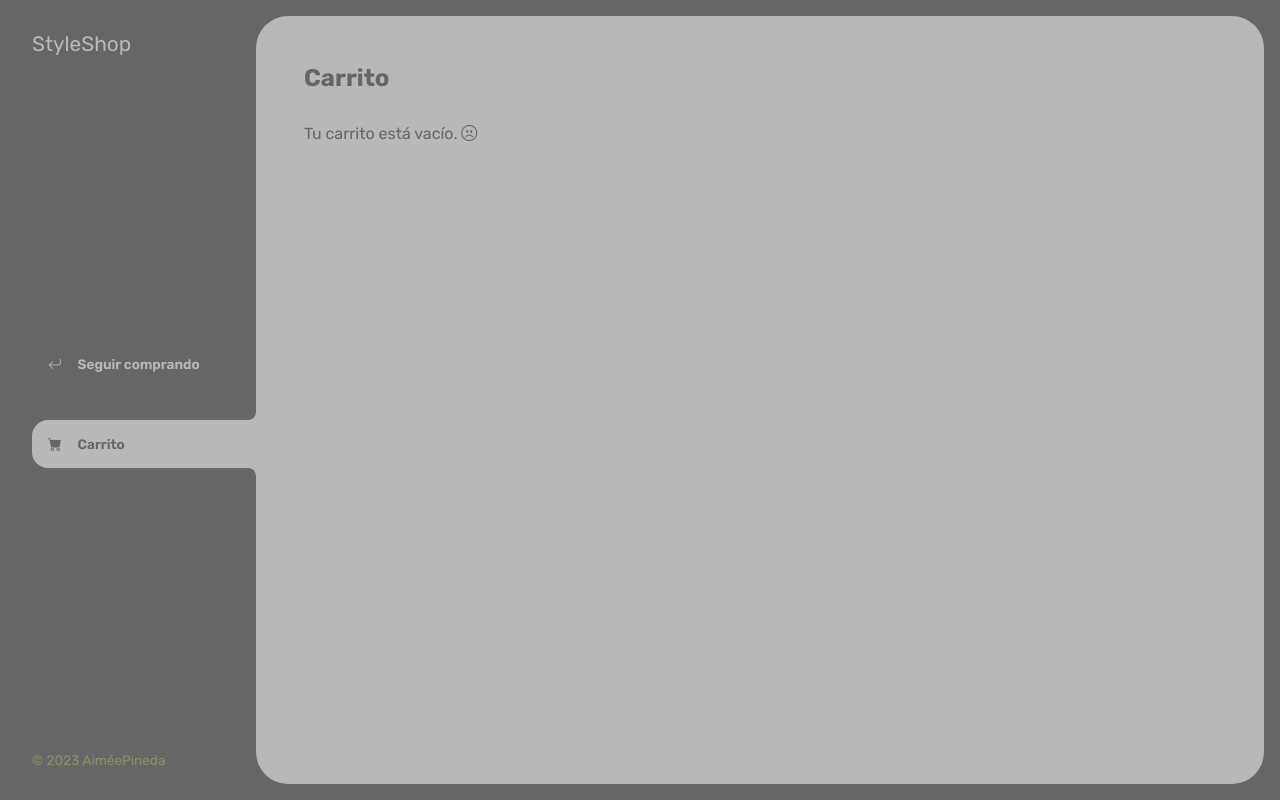
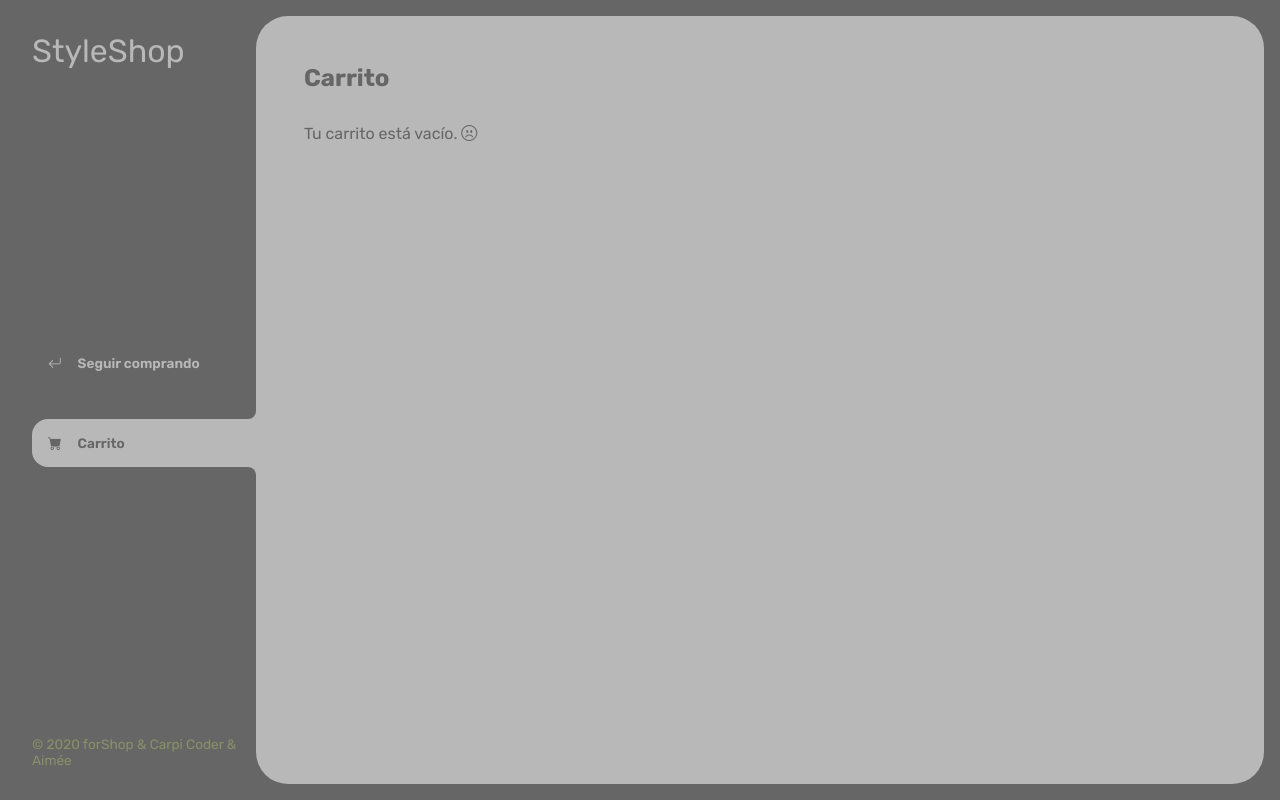
Before and after one commit to EmePin/StylesShop, a plain HTML site: page carrito.html in a window 1280 px wide. Drawn offline with nearby package versions, Linux system fonts and the light colour scheme; some packages are replaced by stand-ins of ours; a script that the page names is missing.

Commit message:
for readme

```diff
--- a/carrito.html
+++ b/carrito.html
@@ -44,7 +44,7 @@
                 </ul>
             </nav>
             <footer>
-                <p class="texto-footer">© 2023 AiméePineda</p>
+                <p class="texto-footer">© 2020 forShop & Carpi Coder & Aimée</p>
             </footer>
         </aside>
         <main>
--- a/css/main.css
+++ b/css/main.css
@@ -58,7 +58,7 @@ aside {
 
 .logo {
     font-weight: 400;
-    font-size: 1.3rem;
+    font-size: 2rem;
 }
 
 .menu {
```
Also changed, not shown: index.html (+1 -1 lines), paypalejemplo/paypal.html (+1 -1 lines), LICENSE.txt (added), img/readme/logo.png (added), img/readme/logo2.png (added), img/readme/logo3.png (added), img/readme/screenshot.png (added), 1 other file.
